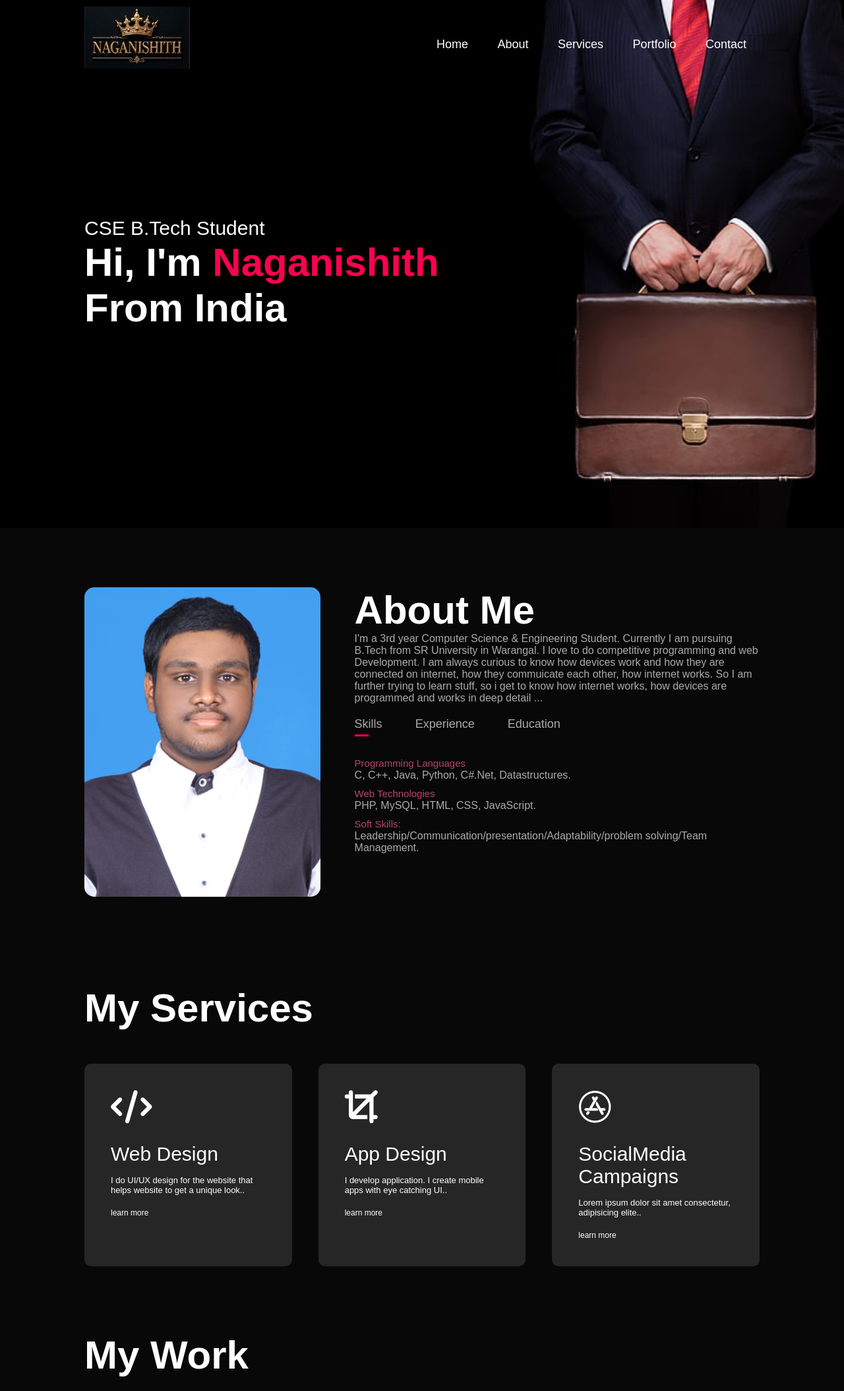
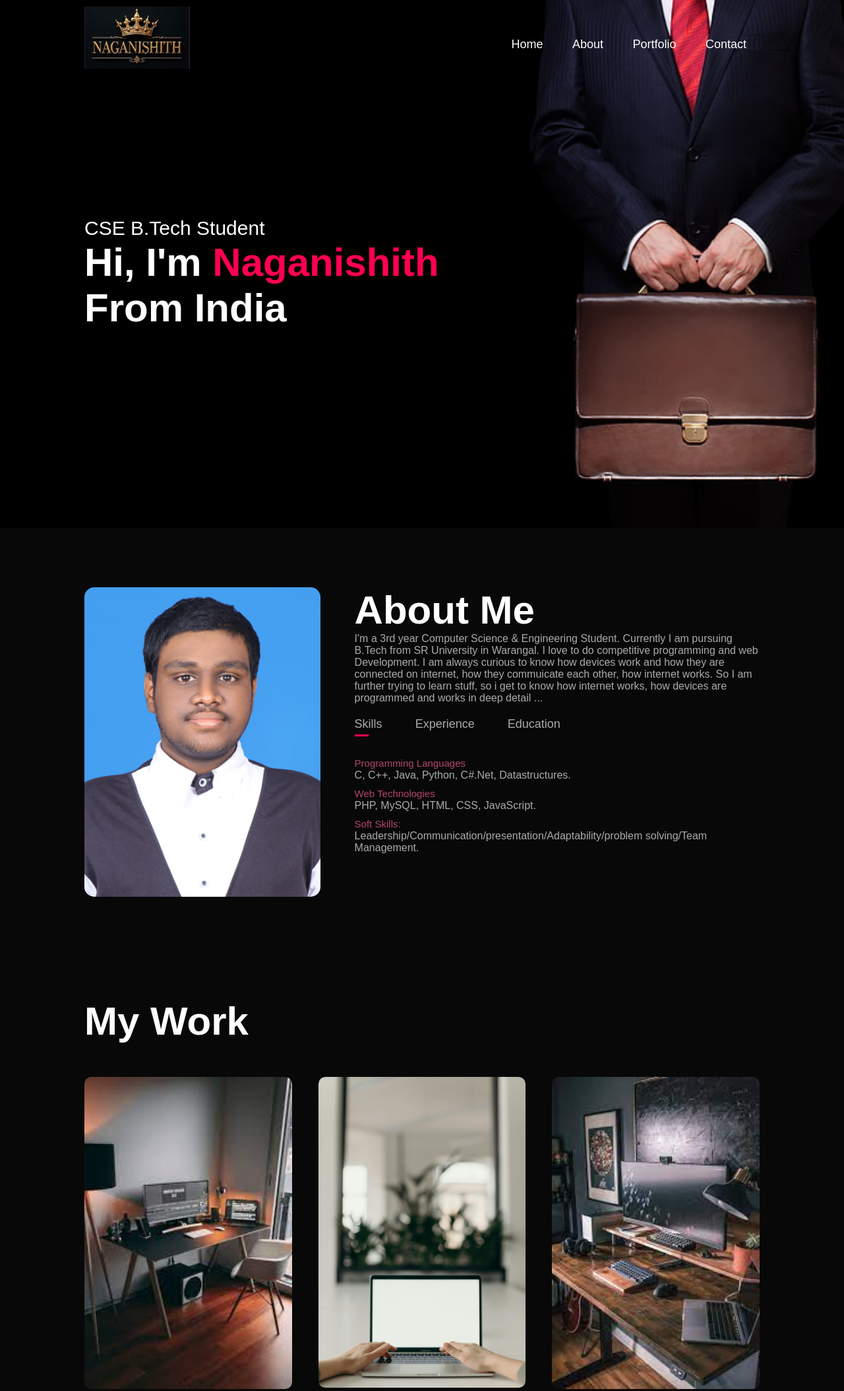
Before and after one commit to NAGANISHITH/my-portfolio, a plain HTML site: page index.html in a window 1280 px wide. Shown: the top 2108 px of the page at 66% size. Drawn offline with Linux system fonts and the light colour scheme; files whose address does not match are found by name.

Commit message:
initial commit

```diff
--- a/index.html
+++ b/index.html
@@ -16,7 +16,7 @@
                 <ul id="sidemenu">
                     <li><a href="#header">Home</a></li>
                     <li><a href="#about">About</a></li>
-                    <li><a href="#services">Services</a></li>
+                    <!-- <li><a href="#services">Services</a></li> -->
                     <li><a href="#portfolio">Portfolio</a></li>
                     <li><a href="#contact">Contact</a></li>
                     <i class="fa-solid fa-xmark" onclick="closemenu()"></i>
@@ -74,7 +74,7 @@
         </div>
     </div>
     <!-- projects -->
-    <div id="services">
+    <!-- <div id="services">
         <div class="container">
             <h1 class="sub-title">My Services</h1>
             <div class="projects-list">
@@ -98,7 +98,7 @@
                 </div>
             </div>
         </div>
-    </div>
+    </div> -->
     <div id="portfolio">
         <div class="container">
             <h1 class="sub-title">My Work</h1>
@@ -145,7 +145,7 @@
                         <a href="https://www.instagram.com/ur_nishith/profilecard/?igsh=MWpmYmJhOXByeWd5ag=="><i class="fa-brands fa-instagram"></i></a>
                         <a href="https://www.linkedin.com/in/kuchanapally-naganishith"><i class="fa-brands fa-linkedin"></i></a>
                         <a href="https://github.com/NAGANISHITH"><i class="fa-brands fa-github"></i></a>
-                        <a href="https://leetcode.com/u/NAGANISHITH/"><i class="fa-brand fa-link"></i></a>
+                        <!-- <a href="https://leetcode.com/u/NAGANISHITH/"><i class="fa-brand fa-link"></i></a> -->
 
 
 
```
